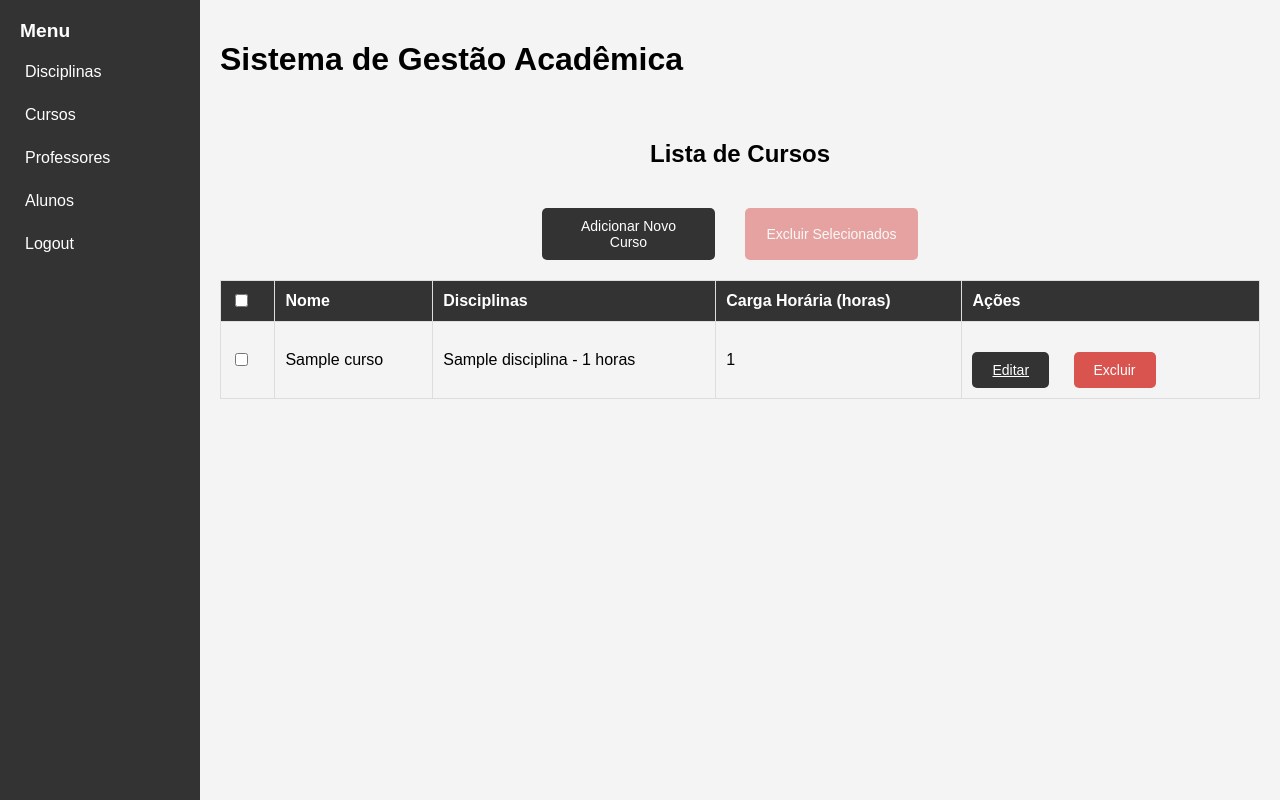
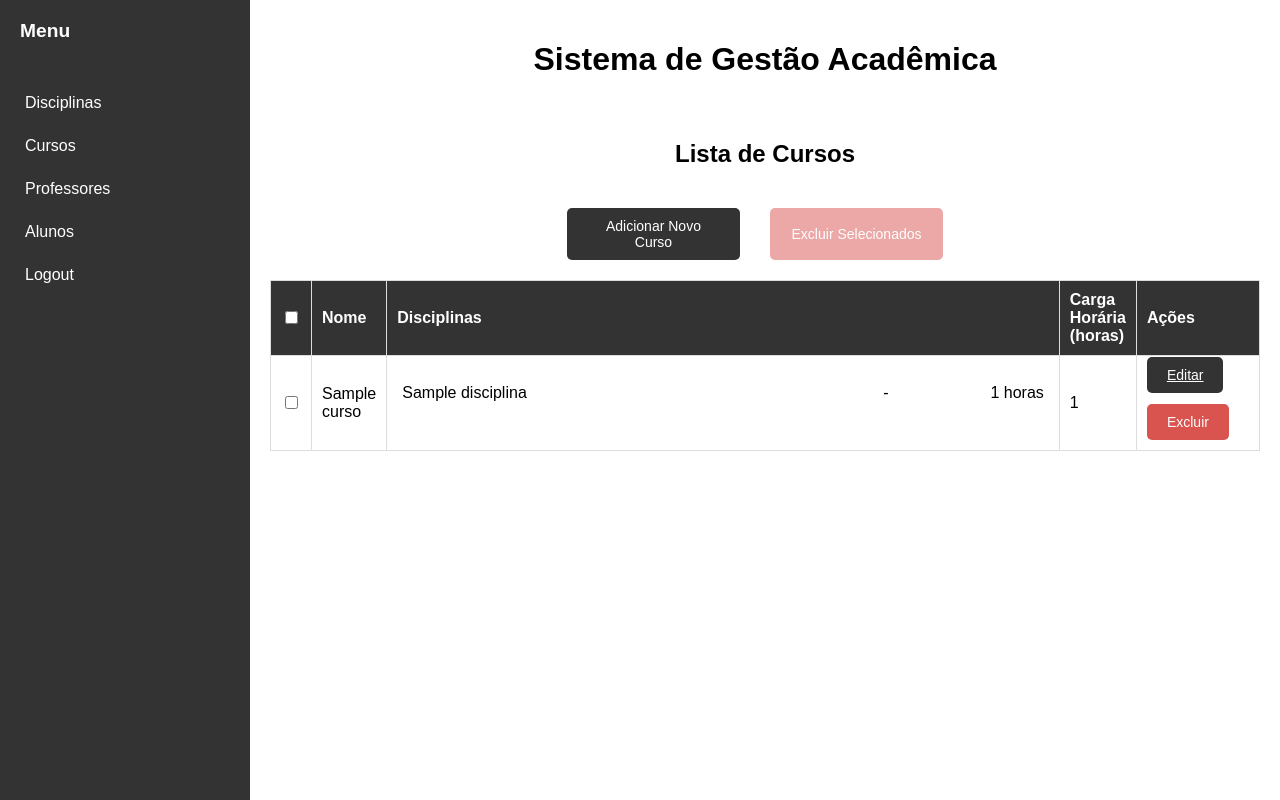
Before and after one commit to Rogeriokjah/programacao-web-fatec, a Flask app: page /cursos in a window 1280 px wide. Run offline with Flask 3, Linux system fonts and the light colour scheme; a user stored in the database is signed in; tables that the repository leaves empty hold one stand-in row (values such as "Sample post"); parts of the project's set-up code (start-up, migrations or seed data) failed here and were passed over.

Commit message:
ajuste na inner table de disciplinas em cursos

```diff
--- a/app/static/style.css
+++ b/app/static/style.css
@@ -11,11 +11,18 @@ body, html {
 }
 
 .sidebar {
-    width: 200px;
-    background-color: #333;
-    color: white;
+    position: fixed; /* Fixa o menu na posição */
+    top: 0;
+    left: 0;
+    width: 250px; /* Define a largura fixa do menu */
+    height: 100vh; /* Faz o menu ocupar toda a altura da janela */
+    background-color: #333; /* Cor de fundo */
+    color: white; /* Cor do texto */
+    display: flex;
+    flex-direction: column; /* Para organizar itens em coluna */
     padding: 20px;
     box-sizing: border-box;
+    z-index: 1000; /* Garante que fique acima de outros elementos */
 }
 
 .sidebar h2 {
@@ -47,11 +54,13 @@ body, html {
 }
 
 .main-content {
-    flex: 1;
-    background-color: #f4f4f4;
+    margin-left: 250px; /* Espaço suficiente para o menu lateral fixo */
     padding: 20px;
     display: flex;
     flex-direction: column;
+    align-items: center; /* Centraliza horizontalmente */
+    /*justify-content: top; /* Centraliza verticalmente, caso necessário */
+    min-height: 100vh; /* Garante que ocupe pelo menos a altura total da janela */
     box-sizing: border-box;
 }
 
@@ -103,12 +112,12 @@ th, td {
 }
 
 th {
+    color: white;
     background-color: #333;
-    color: white;
 }
 
 tbody tr:nth-child(even) {
-    background-color: #f2f2f2;
+    background-color: transparent !important;
 }
 
 /* Estilo para botões */
@@ -267,3 +276,80 @@ button:disabled {
     max-height: 150px; /* Define uma altura máxima para o campo de disciplinas */
     overflow-y: auto; /* Adiciona barra de rolagem se necessário */
 }
+
+.inner-table {
+    width: 100%;
+    border-collapse: collapse;
+    border: none;
+    table-layout: fixed;
+}
+
+.inner-table tr {
+    display: flex;
+    justify-content: space-between;
+    align-items: center;
+}
+
+.inner-table td {
+    border: none; /* Remove as bordas */
+    padding: 2px 5px;
+}
+
+.inner-table-discipline-name {
+    text-align: left;
+}
+
+.inner-table-separator {
+    flex: 0;
+    text-align: center;
+}
+
+.inner-table .disciplina-separador {
+    text-align: center; /* Hífen centralizado */
+    width: 15px; /* Define uma largura fixa para consistência */
+}
+
+.inner-table .disciplina-carga {
+    text-align: right; /* Carga horária alinhada à direita */
+    white-space: nowrap; /* Evita quebras de linha */
+}
+
+.inner-table tr:nth-child(odd),
+.inner-table tr:nth-child(even) {
+    background-color: transparent !important;
+}
+
+.inner-table-hours {
+    flex: 0;
+    text-align: right;
+    white-space: nowrap;
+}
+
+.disciplina-item {
+    width: 100%;
+    display: grid; /* Alinha os itens em grid */
+    grid-template-columns: 1fr auto auto; /* Define as colunas: nome, hífen e carga */
+    align-items: center; /* Centraliza verticalmente os itens */
+    gap: 5px; /* Espaço entre as colunas */
+    margin: 2px 0; /* Margem entre as linhas de disciplinas */
+}
+
+/* Estilo para disciplina-nome */
+.disciplina-nome {
+    text-align: left;
+    white-space: nowrap; /* Evita quebras de linha */
+    width: 70%
+}
+
+/* Estilo para disciplina-separador */
+.disciplina-separador {
+    text-align: center;
+    width: 10%; /* Define uma largura fixa */
+}
+
+/* Estilo para disciplina-carga */
+.disciplina-carga {
+    text-align: right;
+    white-space: nowrap;
+    width: 20%;
+}
--- a/app/templates/cursos.html
+++ b/app/templates/cursos.html
@@ -27,13 +27,19 @@
             <td>{{ curso.nome }}</td>
             <td>
                 <div class="disciplinas-container">
-                    {% for disciplina in curso.disciplinas %}
-                    <div class="disciplina-item">
-                        <span class="disciplina-nome">{{ disciplina.nome }}</span>
-                        <span class="disciplina-separador">-</span>
-                        <span class="disciplina-carga">{{ disciplina.carga_horaria }} horas</span>
-                    </div>
-                    {% endfor %}
+                    <table class="inner-table">
+                        <tbody>
+                            {% for disciplina in curso.disciplinas %}
+                            <tr>
+                                <td class="disciplina-nome">{{ disciplina.nome }}</td>
+                                <td class="disciplina-separador">
+                                    <div class="hifen">-</div>
+                                </td>
+                                <td class="disciplina-carga">{{ disciplina.carga_horaria }} horas</td>
+                            </tr>
+                            {% endfor %}
+                        </tbody>
+                    </table>
                 </div>
             </td>
             <td>{{ curso.carga_horaria_total }}</td>
@@ -47,7 +53,6 @@
         {% endfor %}
     </tbody>
 </table>
-
 <!-- Modal de Adição de Cursos -->
 <div id="modal" class="modal">
     <div class="modal-content">
```
